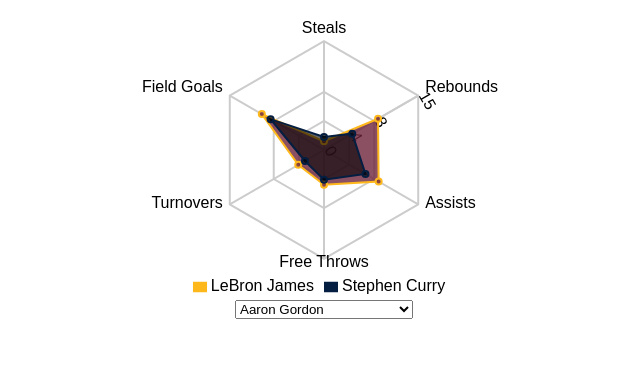
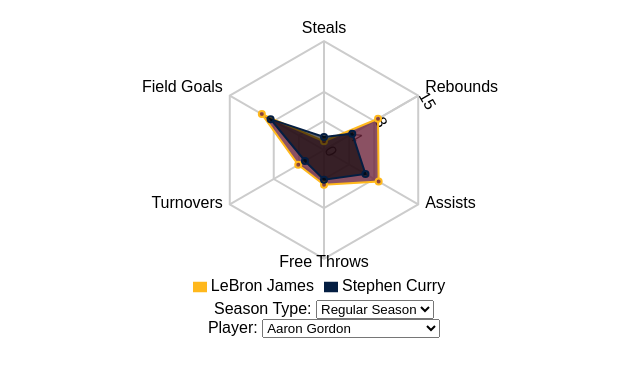
Before and after one commit to KanteLabs/d3-examples, a React (Create React App) app in the folder client/: page / in a window 1280 px wide. Shown: the top 374 px of the page, without its empty margins (316-956 px from the left). Built offline with nearby package versions, Linux system fonts and the light colour scheme.

Commit message:
options to filter data type

```diff
--- /dev/null
+++ b/client/src/components/FilterGameType.jsx
@@ -0,0 +1,16 @@
+import React from 'react';
+
+const FilterGameTypes = (props) => {
+
+    return(
+        <div>
+            <label htmlFor="game-type">Season Type: </label>
+            <select name="game-type" id="game-type" onChange={(e)=>props.passFilterProp(e)}>
+                <option value="regular-season">Regular Season</option>
+                <option value="playoffs">Playoffs</option>
+            </select>
+        </div>
+    )
+}
+
+export default FilterGameTypes;
--- a/client/src/components/RadarChart.jsx
+++ b/client/src/components/RadarChart.jsx
@@ -1,5 +1,6 @@
 import React, {Component} from 'react';
 import SelectPlayer from './SelectPlayer';
+import FilterGameType from './FilterGameType';
 import stats from '../data/top-100-players-pergame-2016-17';
 import players from '../data/player-names';
 
@@ -49,12 +50,16 @@ class  TwoLevelPieChart extends Component {
         })
     }
 
+    handleFilter = (e) => {
+        let filter = e.target.value;
+        console.log(filter)
+    }
+
     render () {
         const { data } = this.state;
 
         return (
             <div>
-                {/* <RadarChart cx={300} cy={250} outerRadius={200} width={500} height={500} data={data}> */}
                 <ResponsiveContainer width='100%' height={300}>
                     <RadarChart cx='50%' cy='50%' outerRadius='80%' data={data}>
                         <PolarGrid />
@@ -66,7 +71,10 @@ class  TwoLevelPieChart extends Component {
                         <Tooltip />
                     </RadarChart>
                 </ResponsiveContainer>
+                <div className="radar-options">
+                    <FilterGameType passFilterProp={(e)=>this.handleFilter(e)} />
                     <SelectPlayer passPlayersName={(name)=>this.plotPlayer(name)}/>
+                </div>
             </div>
         );
     }
--- a/client/src/components/SelectPlayer.jsx
+++ b/client/src/components/SelectPlayer.jsx
@@ -36,6 +36,7 @@ class SelectPlayer extends Component {
     render(){
         return(
             <div className="player-names">
+                <label htmlFor="payler-list">Player: </label>
                 {this.renderNames()}
             </div>
         )
```
Lines whose indentation alone changed are shown as unchanged.
